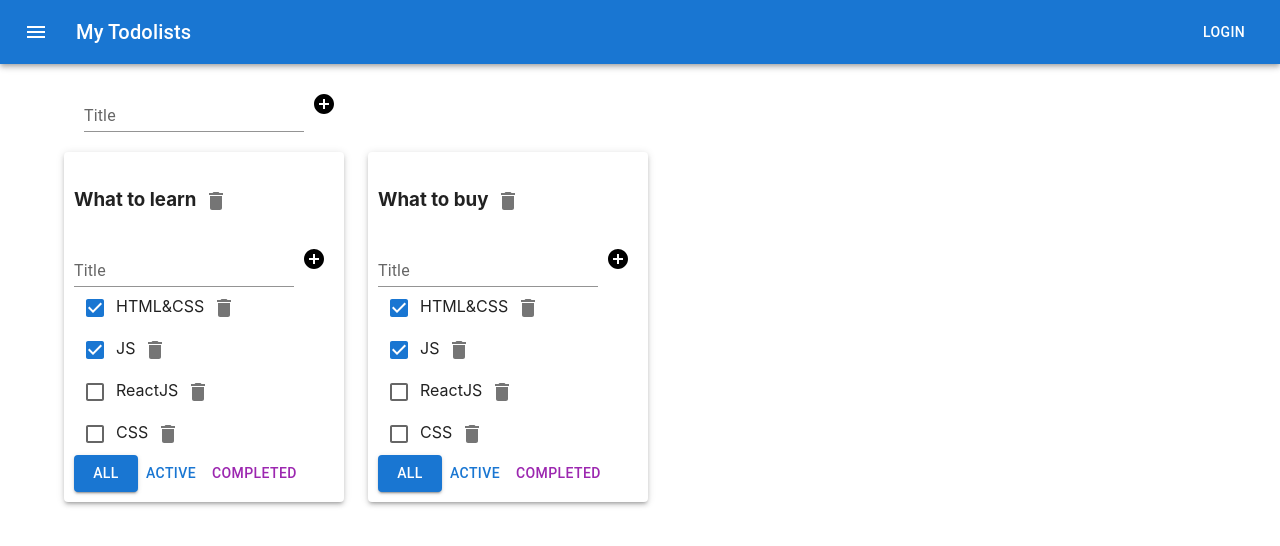
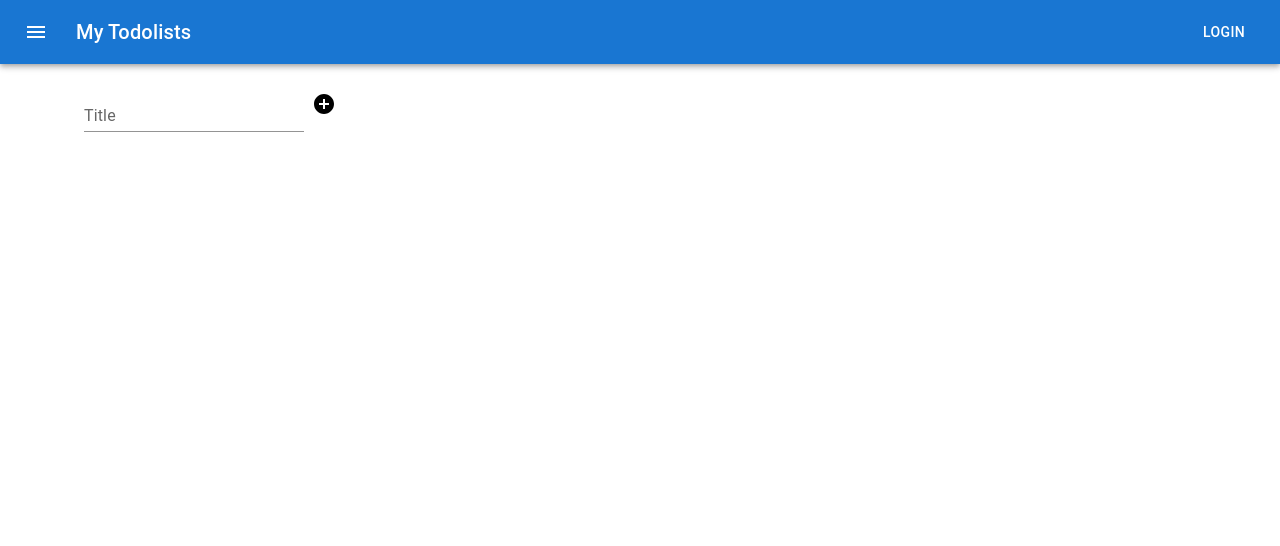
Before and after one commit to aavdienko/it-incubator-to-do-list, a React (Create React App) app: page / in a window 1280 px wide. Shown: the top 546 px of the page. Built offline with nearby package versions, Linux system fonts and the light colour scheme.

Commit message:
Lesson 10. Implelemented redux. Adjusted dispatch for all functions in AppWithRefux.

```diff
--- a/src/AppWithRedux.tsx
+++ b/src/AppWithRedux.tsx
@@ -10,19 +10,8 @@ import Grid from '@mui/material/Grid';
 import Paper from '@mui/material/Paper';
 import { addTodolistAC, changeTodolistFilterAC, editTodolistAC, removeTodolistAC, todolistsReducer } from './reducers/todolist-reducer';
 import { addTaskAC, changeTaskStatusAC, editTaskAC, removeTaskAC, tasksReducer } from './reducers/tasks-reducer';
-
-// Перенесли в useState - удалить после выполнения домашки второй недели
-// const tasks1: Array<TaskType> = [
-//   { id: 1, title: 'HTML&CSS', isDone: true },
-//   { id: 2, title: 'JS', isDone: true },
-//   { id: 3, title: 'ReactJS', isDone: false },
-//   { id: 4, title: 'CSS', isDone: false },
-// ];
-// const tasks2: Array<TaskType> = [
-//   { id: 1, title: 'Bananas', isDone: true },
-//   { id: 2, title: 'Milk', isDone: false },
-//   { id: 3, title: 'Chicken', isDone: false },
-// ];
+import { useDispatch, useSelector } from 'react-redux';
+import { AppRootStateType } from './state/store';
 
 const todoListTitle1: string = 'What to learn';
 const todoListTitle2: string = 'What to buy';
@@ -37,12 +26,13 @@ export type TodolistsType = {
 };
 
 const AppWithRedux = () => {
-  // const [todolists, setTodolists] = useState<Array<TodolistsType>>([
+
+  // let [todolists, dispatchTodolists] = useReducer(todolistsReducer, [
   //   { id: TODO_LIST_ID1, title: todoListTitle1, filter: 'all' },
   //   { id: TODO_LIST_ID2, title: todoListTitle2, filter: 'all' },
   // ]);
 
-  // const [tasks, setTasks] = useState<TodlistTaskType>({
+  // let [tasks, dispatchTasks] = useReducer(tasksReducer, {
   //   [TODO_LIST_ID1]: [
   //     { id: v1(), title: 'HTML&CSS', isDone: true },
   //     { id: v1(), title: 'JS', isDone: true },
@@ -57,29 +47,13 @@ const AppWithRedux = () => {
   //   ],
   // });
 
-  const [todolists, dispatchTodolists] = useReducer(todolistsReducer, [
-    { id: TODO_LIST_ID1, title: todoListTitle1, filter: 'all' },
-    { id: TODO_LIST_ID2, title: todoListTitle2, filter: 'all' },
-  ]);
-
-  const [tasks, dispatchTasks] = useReducer(tasksReducer, {
-    [TODO_LIST_ID1]: [
-      { id: v1(), title: 'HTML&CSS', isDone: true },
-      { id: v1(), title: 'JS', isDone: true },
-      { id: v1(), title: 'ReactJS', isDone: false },
-      { id: v1(), title: 'CSS', isDone: false },
-    ],
-    [TODO_LIST_ID2]: [
-      { id: v1(), title: 'HTML&CSS', isDone: true },
-      { id: v1(), title: 'JS', isDone: true },
-      { id: v1(), title: 'ReactJS', isDone: false },
-      { id: v1(), title: 'CSS', isDone: false },
-    ],
-  });
+  const todolists = useSelector<AppRootStateType, Array<TodolistsType>>( state => state.todolists)
+  const tasks = useSelector<AppRootStateType, TodlistTaskType>(state => state.tasks)
+  const dispatch = useDispatch()
 
   const removeTodolist = (todolistId: string) => {
-    dispatchTasks(removeTodolistAC(todolistId))
-    dispatchTodolists(removeTodolistAC(todolistId))
+    dispatch(removeTodolistAC(todolistId))
+
 
     // setTodolists(todolists.filter((todolist) => todolist.id !== todolistId));
     // delete tasks[todolistId];
@@ -87,9 +61,8 @@ const AppWithRedux = () => {
   };
 
   const addTodolist = (newTitle: string) => {
-    debugger
-    dispatchTasks(addTodolistAC(newTitle))
-    dispatchTodolists(addTodolistAC(newTitle))
+    dispatch(addTodolistAC(newTitle))
+
 
 
     // const newTodolist: TodolistsType = {
@@ -102,7 +75,7 @@ const AppWithRedux = () => {
   };
 
   const changeFilter = (todolistId: string, filter: FilterValuesType) => {
-    dispatchTodolists(changeTodolistFilterAC(todolistId, filter))
+    dispatch(changeTodolistFilterAC(todolistId, filter))
     // const newTodolist = todolists.map((todolist) =>
     //   todolist.id === todolistId ? { ...todolist, filter } : todolist
     // );
@@ -110,7 +83,7 @@ const AppWithRedux = () => {
   };
 
   const editTodolist = (todolistId: string, newTitle: string) => {
-    dispatchTodolists(editTodolistAC(todolistId, newTitle))
+    dispatch(editTodolistAC(todolistId, newTitle))
     // const updatedTodolist = todolists.map((todolist) =>
     //   todolist.id === todolistId ? { ...todolist, title: newTitle } : todolist
     // );
@@ -118,14 +91,14 @@ const AppWithRedux = () => {
   };
 
   const removeTask = (todolistId: string, taskId: string) => {
-    dispatchTasks(removeTaskAC(todolistId, taskId))
+    dispatch(removeTaskAC(todolistId, taskId))
 
     // const newTasks = tasks[todolistId].filter((el) => el.id !== taskId);
     // setTasks({ ...tasks, [todolistId]: newTasks });
   };
 
   const addTask = (todolistId: string, title: string) => {
-    dispatchTasks(addTaskAC(todolistId, title))
+    dispatch(addTaskAC(todolistId, title))
     // const newTask: TaskType = {
     //   id: v1(),
     //   title: title,
@@ -139,7 +112,7 @@ const AppWithRedux = () => {
     taskId: string,
     newIsDone: boolean
   ) => {
-    dispatchTasks(changeTaskStatusAC(todolistId, taskId, newIsDone))
+    dispatch(changeTaskStatusAC(todolistId, taskId, newIsDone))
     // setTasks({
     //   ...tasks,
     //   [todolistId]: tasks[todolistId].map((el) =>
@@ -149,7 +122,7 @@ const AppWithRedux = () => {
   };
 
   const editTask = (todolistId: string, taskId: string, newTitle: string) => {
-    dispatchTasks(editTaskAC(todolistId, taskId, newTitle))
+    dispatch(editTaskAC(todolistId, taskId, newTitle))
     // const updatedTask = {
     //   ...tasks,
     //   [todolistId]: tasks[todolistId].map((task) =>
--- a/src/components/ToDoList.tsx
+++ b/src/components/ToDoList.tsx
@@ -37,7 +37,6 @@ export type TodoListPropsType = {
 };
 
 const TodoList: FC<TodoListPropsType> = (props) => {
-debugger
   let tasksList = props.tasks.length ? (
     props.tasks.map((task: TaskType) => {
       const removeTask = () => props.removeTask(props.id, task.id);
--- a/src/reducers/todolist-reducer.ts
+++ b/src/reducers/todolist-reducer.ts
@@ -21,7 +21,6 @@ export const todolistsReducer = (state: TodolistsType[] = initialState, action:
       return state.filter(todolist => todolist.id !== action.payload.todolistId)
     }
     case ADD_TODOLIST: {
-      debugger
       const newTodo: TodolistsType = {
         id: action.payload.newTodolistId,
         title: action.payload.newTitle,
```
